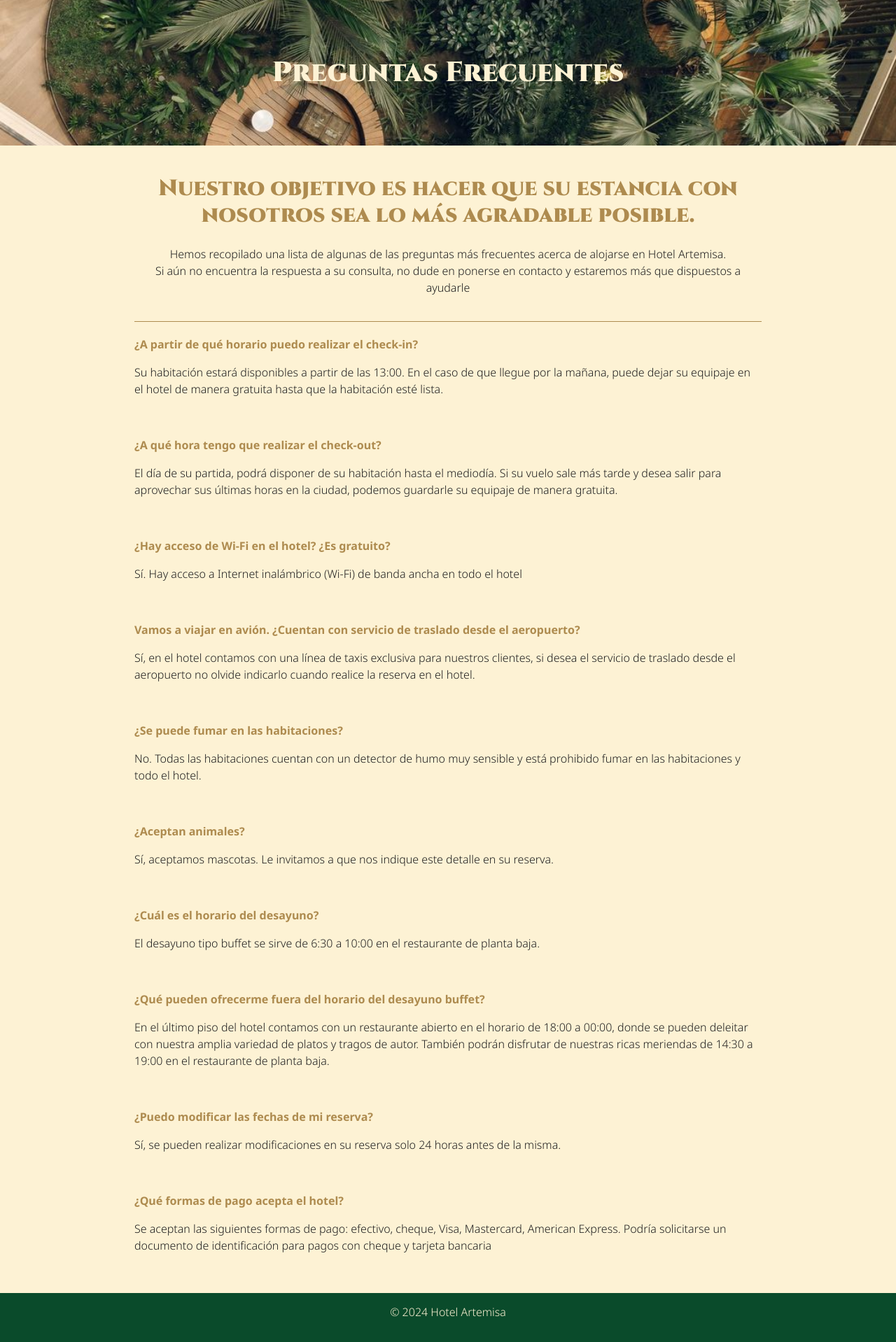
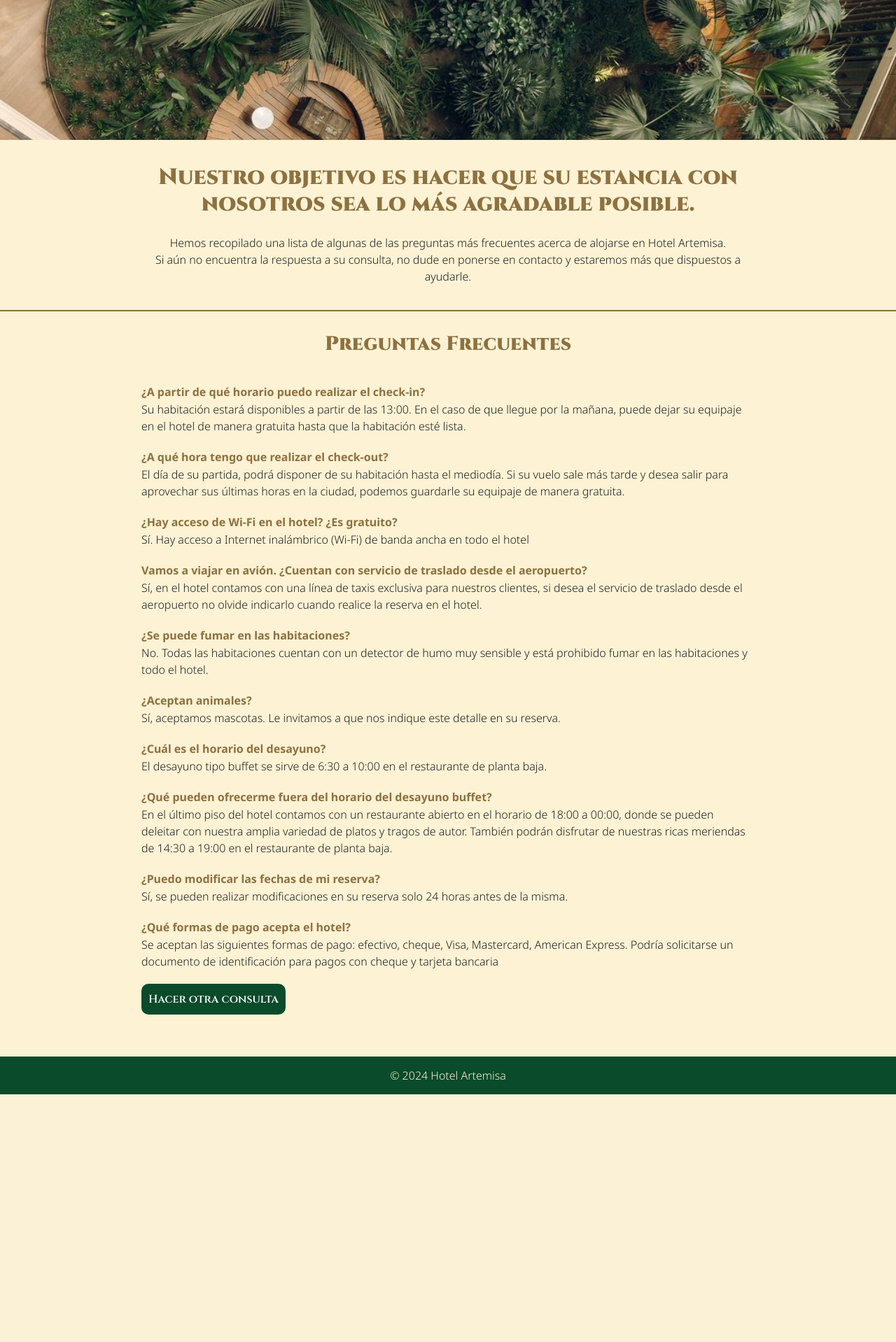
Before and after one commit to DarioValeriano/Artemisa-Hotel-TP-IDS, a Flask app: page /preguntas_frecuentes in a window 1280 px wide. Shown: the part 100-2018 px from the top of the page at 70% size. After the commit the page ends 1664 px from the top, so only its background shows below. Run offline with Flask 3, Linux system fonts and the light colour scheme; some libraries are stand-ins or nearby versions.

Commit message:
Se hicieron modificaciones en preguntas_frecuentes.html

```diff
--- a/static/css/style.css
+++ b/static/css/style.css
@@ -45,73 +45,63 @@ header img {
 }
 
 #enlaces a:hover{
-    color:#ae8b4f;
+    color:#8d7140;
 }
 
-/*Cuerpo*/
+/*Preguntas Frecuentes*/
 
-#contenedor_titulo{
+#contenedor_imagen{
     width: 100%;
-    text-align: center;
-}
-
-#contenedor_titulo div{
-    width: 100%;
+    height: 200px;
     background-image: url("/static/images/PlazaComún.jpg");
     background-repeat: no-repeat;
     background-size: 100%;
     background-position: center;
 }
 
-#contenedor_titulo h1{
-
-    font-family: "Cinzel", serif;
-    font-weight: 900;
-    color:#fdf2d4;
-    padding: 80px 0px;
-}
-
-
 #contenedor_secundario, .contenedor_preguntas{
     width: 70%;
     margin: auto;
-    padding: 20px 0px;
 }
 
 #contenedor_secundario{
     text-align: center;
-    border-bottom: 1px groove #ae8b4f;
+    padding: 20px 0px;
 }
 
 #contenedor_secundario h2{
     font-weight: 900;
-    color: #ae8b4f;
+    color:#8d7140;
     font-family: "Cinzel", serif;
     padding: 15px;
+}
+.contenedor_preguntas{
+    padding: 10px;
 }
 
 .preguntas p{
     font-weight: bold;
-    color: #ae8b4f;
+    color:#8d7140;
+    margin-bottom: 1px;
 }
 
-
-/*Footer*/
-footer{
-    text-align: center;
-    padding: 15px 0px;
-    margin-top: 20px;
-    clear: both;
+.respuestas p{
+    margin-bottom: 0px;
 }
 
+#preguntas_frecuentes button{
+    margin: 20px auto;
+}
+
+/*Contacto*/
 
 #form_titulo,#contacto_titulo  {
     font-family: "Cinzel", serif;
-    color:#ae8b4f;
+    color:#8d7140;
     text-align: center;
     margin-top: 50px;
+    font-weight: 900;
 }
-
 
 .formulario {
   position: relative;
@@ -241,7 +220,8 @@ footer{
     margin-top: 50px;
     font-weight: 900;
 }
-#titulo_presentacion {
+
+.titulo_presentacion {
     font-family: "Cinzel", serif;
     color:#8d7140;
     margin-top: 30px;
@@ -325,7 +307,19 @@ footer{
     margin-top: 50px;
     margin-bottom: 50px;
 }
+
 button:hover {
     background-color: #05a542;
     color: #ffffff;
 }
+
+/*Footer*/
+footer{
+    text-align: center;
+    padding: 15px 0px;
+    margin-top: 30px;
+    clear: both;
+}
+footer p{
+    margin-bottom: 0px;
+}
--- a/templates/preguntas_frecuentes.html
+++ b/templates/preguntas_frecuentes.html
@@ -1,11 +1,10 @@
 {% extends "base.html" %}
 {% block body %}
    <div id="preguntas_frecuentes">
-      <div id="contenedor_titulo">
-         <div>
-            <h1>Preguntas Frecuentes</h1>
-         </div>
+      <div id="contenedor_imagen">
+
       </div>
+
       <div id="contenedor_secundario">
          <h2>Nuestro objetivo es hacer que su estancia con nosotros sea lo más agradable posible.</h2>
          <p>
@@ -13,9 +12,14 @@
             Hotel Artemisa.
             <br>
             Si aún no encuentra la respuesta a su consulta, no dude en ponerse en contacto
-            y estaremos más que dispuestos a ayudarle
+            y estaremos más que dispuestos a ayudarle.
          </p>
       </div>
+
+      <hr class="divider">
+
+      <h3 class="titulo_presentacion">Preguntas Frecuentes</h3>
+
       <div class="contenedor_preguntas">
          <div class="preguntas">
             <p>¿A partir de qué horario puedo realizar el check-in?</p>
@@ -26,6 +30,7 @@
                manera gratuita hasta que la habitación esté lista.</p>
          </div>
       </div>
+
       <div class="contenedor_preguntas">
          <div class="preguntas">
             <p>¿A qué hora tengo que realizar el check-out?</p>
@@ -36,6 +41,7 @@
                podemos guardarle su equipaje de manera gratuita.</p>
          </div>
       </div>
+
       <div class="contenedor_preguntas">
          <div class="preguntas">
             <p>¿Hay acceso de Wi-Fi en el hotel? ¿Es gratuito?</p>
@@ -44,6 +50,7 @@
             <p>Sí. Hay acceso a Internet inalámbrico (Wi-Fi) de banda ancha en todo el hotel</p>
          </div>
       </div>
+
       <div class="contenedor_preguntas">
          <div class="preguntas">
             <p>Vamos a viajar en avión. ¿Cuentan con servicio de traslado desde el aeropuerto?</p>
@@ -55,6 +62,7 @@
             </p>
          </div>
       </div>
+
       <div class="contenedor_preguntas">
          <div class="preguntas">
             <p>¿Se puede fumar en las habitaciones?</p>
@@ -64,6 +72,7 @@
                y está prohibido fumar en las habitaciones y todo el hotel.</p>
          </div>
       </div>
+
       <div class="contenedor_preguntas">
          <div class="preguntas">
             <p>¿Aceptan animales?</p>
@@ -72,6 +81,7 @@
             <p>Sí, aceptamos mascotas. Le invitamos a que nos indique este detalle en su reserva.</p>
          </div>
       </div>
+
       <div class="contenedor_preguntas">
          <div class="preguntas">
             <p>¿Cuál es el horario del desayuno?</p>
@@ -80,6 +90,7 @@
             <p>El desayuno tipo buffet se sirve de 6:30 a 10:00 en el restaurante de planta baja.</p>
          </div>
       </div>
+
       <div class="contenedor_preguntas">
          <div class="preguntas">
             <p>¿Qué pueden ofrecerme fuera del horario del desayuno buffet?</p>
@@ -90,6 +101,7 @@
                También podrán disfrutar de nuestras ricas meriendas de 14:30 a 19:00 en el restaurante de planta baja.</p>
          </div>
       </div>
+
       <div class="contenedor_preguntas">
          <div class="preguntas">
             <p>¿Puedo modificar las fechas de mi reserva?</p>
@@ -99,6 +111,7 @@
             </p>
          </div>
       </div>
+
       <div class="contenedor_preguntas">
          <div class="preguntas">
             <p>¿Qué formas de pago acepta el hotel?</p>
@@ -107,6 +120,9 @@
             <p>Se aceptan las siguientes formas de pago: efectivo, cheque, Visa, Mastercard, American Express.
                Podría solicitarse un documento de identificación para pagos con cheque y tarjeta bancaria</p>
          </div>
+         <a href="contacto">
+            <button type="button" class="boton">Hacer otra consulta</button>
+        </a>
       </div>
    </div>
 
```
Also changed, not shown: other parts of static/css/style.css (+30 -39 lines), templates/home.html (+17 -13 lines).
